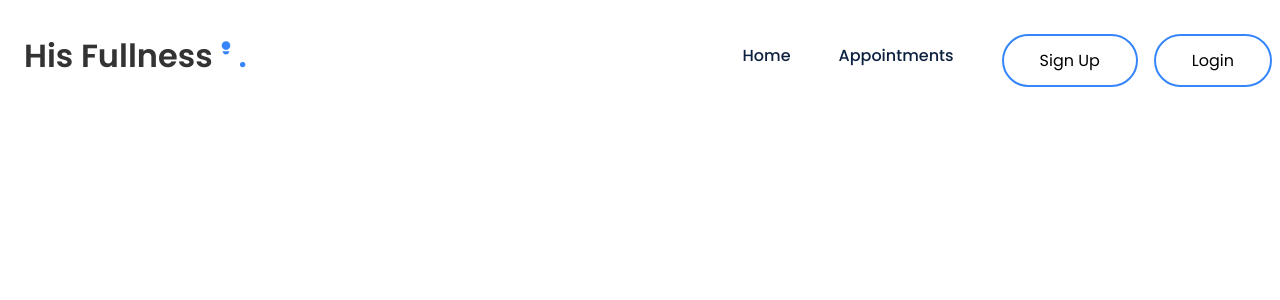
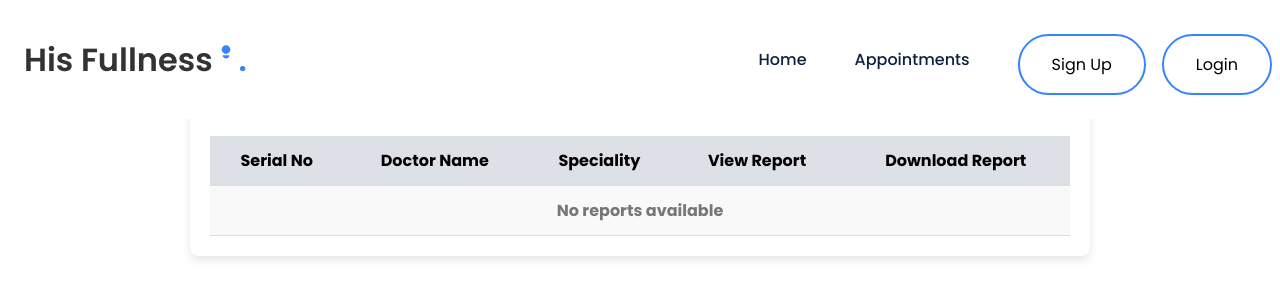
Before and after one commit to Jambisi-11/test_med_app, a React (Create React App) app: page /reports in a window 1280 px wide. Shown: the top 300 px of the page. Built offline with nearby package versions, Linux system fonts and the light colour scheme.

Commit message:
report done

```diff
--- a/src/App.js
+++ b/src/App.js
@@ -9,6 +9,7 @@ import BookingConsultation from './Components/BookingConsultation'
 import Notification from './Components/Notification/Notification';
 import ReviewForm from './Components/ReviewForm/ReviewForm'
 import ProfileCard from './Components/ProfileCard/ProfileCard';
+import ReportsLayout from './Components/ReportsLayout/ReportsLayout';
 function App() {
   return (
     <div className="App">
@@ -23,6 +24,7 @@ function App() {
           <Route path="/booking-consultation" element={< BookingConsultation />} />
           <Route path="/review" element={< ReviewForm />} />
           <Route path="/profile" element={<ProfileCard />} />
+          <Route path="/reports" element={<ReportsLayout />} />
         </Routes>
         </Notification>
       </BrowserRouter>
--- a/src/Components/Navbar/Navbar.css
+++ b/src/Components/Navbar/Navbar.css
@@ -1,7 +1,4 @@
-/**
- * Following code has been commented with appropriate comments for your reference.
- * Styling for the Header Navbar
- */
+
 
 /* Styling for the main navigation bar */
 nav {
@@ -96,7 +93,57 @@ nav {
     padding: 0 1rem;
     color: #0d213f;
     transition: 0.3s;
+
 }
+
+/* Profile menu hidden by default */
+.profile-menu {
+    position: absolute;
+    top: 100%; /* Position it below the user name */
+    left: 0;
+    width: 180px;
+    background-color: #fff;
+    box-shadow: 0 4px 6px rgba(0, 0, 0, 0.1);
+    border-radius: 4px;
+    padding: 10px 0;
+    display: none; /* Hide by default */
+    z-index: 1000;
+}
+
+/* Ensure "Welcome, User!" stays in place */
+.user-name {
+    position: relative;
+    display: inline-block;
+    cursor: pointer;
+}
+
+/* Show profile menu when the parent has active class */
+.user-name.active .profile-menu {
+    display: block;
+    margin-left: 1.5em;
+}
+
+/* Profile menu styling */
+.profile-menu li {
+    padding: 6px 15px;
+    list-style: none;
+
+}
+
+/* Profile menu links */
+.profile-menu li a {
+    display: block;
+    color: #333;
+    text-decoration: none;
+    transition: color 0.3s ease;
+
+}
+
+/* Hover effect */
+.profile-menu li a:hover {
+    color: #2190ff;
+}
+
 
 /* Hover effect for individual links in the navigation */
 .link a:hover {
--- a/src/Components/Navbar/Navbar.js
+++ b/src/Components/Navbar/Navbar.js
@@ -2,6 +2,9 @@ import React, { useState, useEffect } from "react";
 import { Link, useNavigate } from "react-router-dom";
 import ReviewTable from "../Review Table/ReviewTable"; // Import the ReviewTable component
 import "./Navbar.css";
+import ReportsLayout from "../ReportsLayout/ReportsLayout";
+import InstantConsultation from "../InstantConsultationBooking/InstantConsultation";
+
 
 const Navbar = () => {
   const navigate = useNavigate();
@@ -35,9 +38,24 @@ const Navbar = () => {
     setShowReviewTable((prev) => !prev); // Toggle ReviewTable visibility
   };
 
-  const toggleProfileMenu = () => {
-    setShowProfileMenu((prev) => !prev); // Toggle profile menu visibility
+  const toggleProfileMenu = (e) => {
+    e.stopPropagation(); // Prevent click from affecting other elements
+    setShowProfileMenu((prev) => !prev);
   };
+
+  // Close menu when clicking outside
+  useEffect(() => {
+    const handleClickOutside = (event) => {
+      if (!event.target.closest(".user-name")) {
+        setShowProfileMenu(false);
+      }
+    };
+
+    document.addEventListener("click", handleClickOutside);
+    return () => {
+      document.removeEventListener("click", handleClickOutside);
+    };
+  }, []);
 
   return (
     <div>
@@ -67,7 +85,7 @@ const Navbar = () => {
             <Link to="/">Home</Link>
           </li>
           <li className="link">
-            <Link to="/appointments">Appointments</Link>
+            <Link to="/instant-consultation">Appointments</Link>
           </li>
 
           {/* Add ReviewTable toggle link */}
@@ -82,17 +100,19 @@ const Navbar = () => {
           {isLoggedIn ? (
             <>
               {/* Show username with a nested profile menu */}
-              <li className="link user-name" onClick={toggleProfileMenu}>
+              <li
+                className={`link user-name ${showProfileMenu ? "active" : ""}`}
+                onClick={toggleProfileMenu}
+              >
                 <span>Welcome, {userName}!</span>
-                {showProfileMenu && (
-                  <ul className="profile-menu">
-                    <li>
-                      <Link to="/profile">Your Profile</Link>
-                    </li>
-                    <li><Link to="/report">Report</Link></li>
-                  </ul>
-                )}
+                <ul className="profile-menu">
+                  <li><Link to="/profile">Your Profile</Link></li>
+                  <li><Link to="/reports">Your Reports</Link></li>
+
+
+                </ul>
               </li>
+
               <li className="link">
                 <button className="btn1 logout-btn" onClick={handleLogout}>
                   Logout
--- /dev/null
+++ b/src/Components/ReportsLayout/ReportsLayout.css
@@ -0,0 +1,86 @@
+.reports-container {
+  max-width: 900px;
+  margin: 50px auto;
+  padding: 20px;
+  background: #fff;
+  border-radius: 8px;
+  box-shadow: 0 4px 8px rgba(0, 0, 0, 0.1);
+}
+
+.reports-title {
+  text-align: center;
+  font-size: 24px;
+  font-weight: bold;
+  margin-bottom: 20px;
+  color: #333;
+}
+
+.reports-table {
+  width: 100%;
+  border-collapse: collapse;
+  background: #f9f9f9;
+}
+.no-reports {
+  text-align: center;
+  font-size: 16px;
+  font-weight: bold;
+  color: #777;
+  padding: 20px;
+  background: #f9f9f9;
+}
+
+.reports-table th,
+.reports-table td {
+  padding: 12px;
+  text-align: center;
+  border-bottom: 1px solid #ddd;
+}
+
+.reports-table th {
+  background: #dde1e7;
+  color: rgb(7, 0, 0);
+  font-weight: bold;
+}
+
+.reports-table tr:hover {
+  background: #f1f1f1;
+}
+
+/* Buttons for View & Download */
+.view-btn,
+.download-btn {
+  background: #0077ff; /* Same color for both buttons */
+  color: white;
+  padding: 8px 12px;
+  border: none;
+  border-radius: 4px;
+  font-size: 14px;
+  cursor: pointer;
+  transition: background 0.3s ease;
+  text-decoration: none; /* Ensures "View" button looks like a button */
+  display: inline-block;
+}
+
+.view-btn:hover,
+.download-btn:hover {
+  background: #005fcc; /* Darker blue on hover */
+}
+
+/* Responsive Styles */
+@media (max-width: 768px) {
+  .reports-container {
+      padding: 15px;
+  }
+
+  .reports-table th,
+  .reports-table td {
+      padding: 8px;
+      font-size: 14px;
+  }
+
+  .view-btn,
+  .download-btn {
+      padding: 6px 10px;
+      font-size: 12px;
+  }
+}
--- /dev/null
+++ b/src/Components/ReportsLayout/ReportsLayout.js
@@ -0,0 +1,65 @@
+
+
+import React from "react";
+import "./ReportsLayout.css";
+
+const ReportsLayout = () => {
+  const reports = []; // Empty array for testing UI when no reports exist
+
+  const handleDownload = (url) => {
+    const link = document.createElement("a");
+    link.href = url;
+    link.download = url.split("/").pop();
+    document.body.appendChild(link);
+    link.click();
+    document.body.removeChild(link);
+  };
+
+  return (
+    <div className="reports-container">
+      <h2 className="reports-title">Your Reports</h2>
+      <table className="reports-table">
+        <thead>
+          <tr>
+            <th>Serial No</th>
+            <th>Doctor Name</th>
+            <th>Speciality</th>
+            <th>View Report</th>
+            <th>Download Report</th>
+          </tr>
+        </thead>
+        <tbody>
+          {reports.length > 0 ? (
+            reports.map((report, index) => (
+              <tr key={report.id}>
+                <td>{index + 1}</td>
+                <td>{report.doctor}</td>
+                <td>{report.speciality}</td>
+                <td>
+                  <a href={report.reportUrl} target="_blank" rel="noopener noreferrer" className="view-btn">
+                    View Report
+                  </a>
+                </td>
+                <td>
+                  <button onClick={() => handleDownload(report.reportUrl)} className="download-btn">
+                    Download Report
+                  </button>
+                </td>
+              </tr>
+            ))
+          ) : (
+            <tr>
+              <td colSpan="5" className="no-reports">No reports available</td>
+            </tr>
+          )}
+        </tbody>
+      </table>
+    </div>
+  );
+};
+
+export default ReportsLayout;
+
+
+
+// dummy report
```
